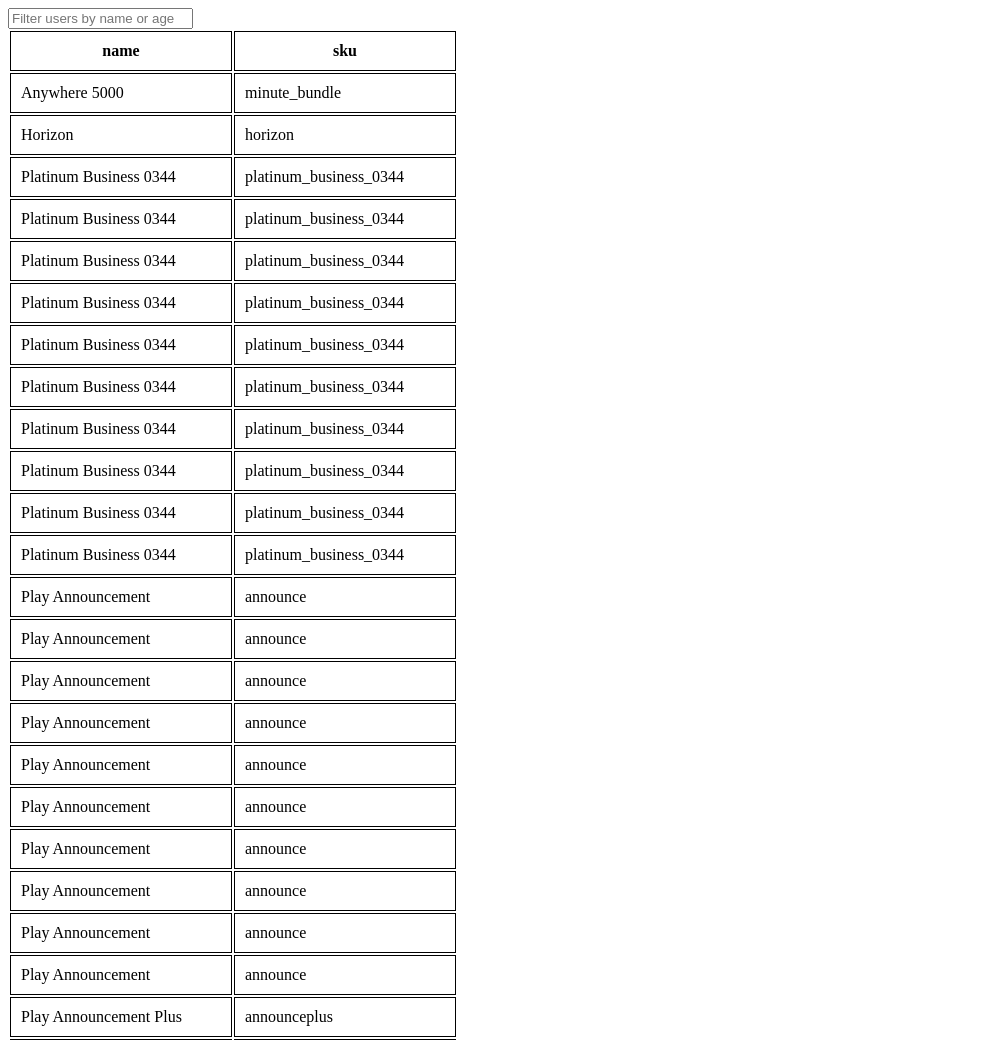
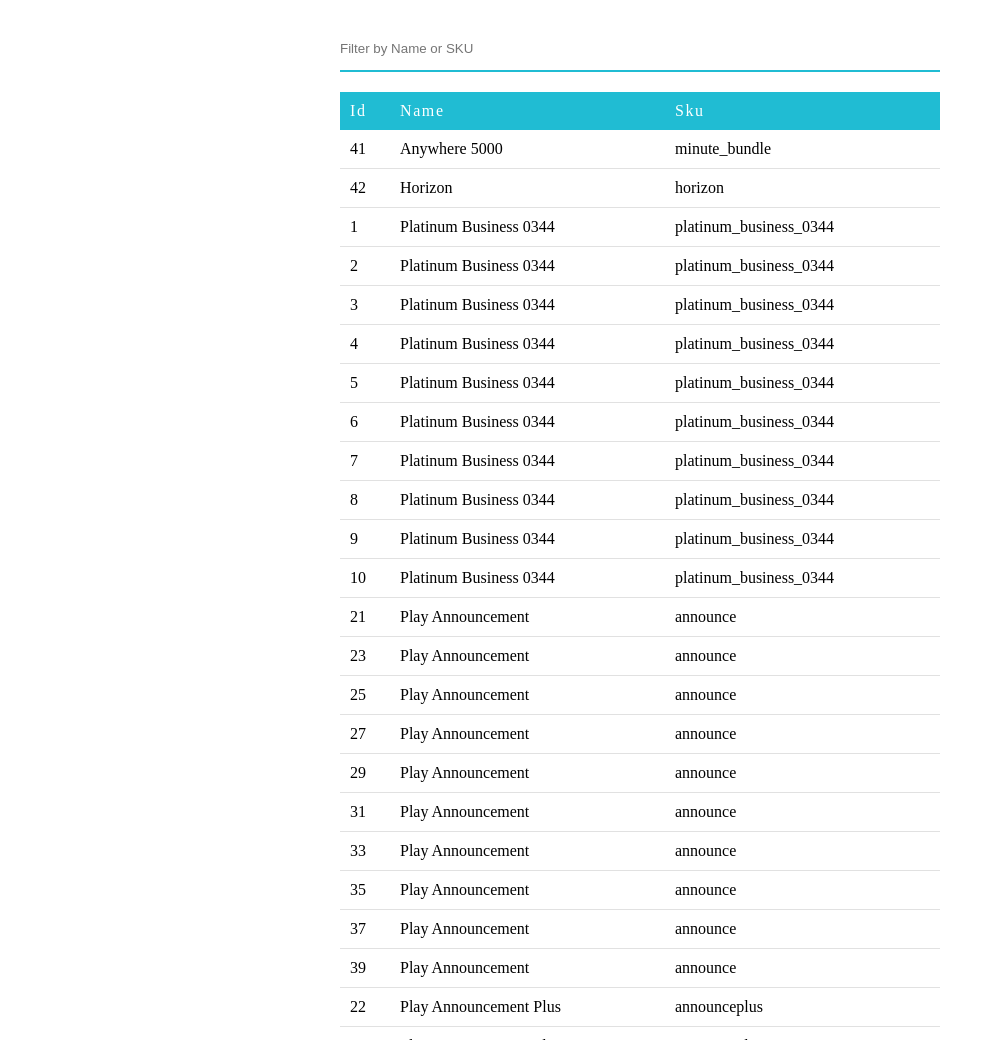
Before and after one commit to AlexK89/vue_table_app, a plain HTML site: page index.html in a window 1280 px wide. Shown: the top 1040 px of the page, without its empty margins (0-995 px from the left). Drawn offline with nearby package versions, Linux system fonts and the light colour scheme.

Commit message:
added stylings

```diff
--- a/index.html
+++ b/index.html
@@ -8,24 +8,25 @@
 </head>
 <body>
 
-<div id="table">
-	<input v-model="search" placeholder="Filter users by name or age">
-	<table>
-		<thead class="header">
-		<tr>
-			<th class="box" v-for="column in columns">
+<div id="table-container">
+	<input v-model="search" placeholder="Filter by Name or SKU" class="search">
+
+	<div class="table">
+		<div class="table__header">
+			<p class="table__header__column-name" v-for="column in columns">
 				<a @click="sortBy(column)">{{ column }}</a>
-			</th>
-		</tr>
-		</thead>
-		<tbody>
-		<tr v-for="item in filteredUsers">
-			<td class="box">{{ item.name }}</td>
-			<td class="box">{{ item.sku }}</td>
-		</tr>
-		</tbody>
-	</table>
+			</p>
+		</div>
+		<div class="table__body">
+			<div class="table__body__row" v-for="item in filteredUsers">
+				<p class="table__body__row__id">{{ item.id }}</p>
+				<p class="table__body__row__name">{{ item.name }}</p>
+				<p class="table__body__row__sku">{{ item.sku }}</p>
+			</div>
+		</div>
+	</div>
 </div>
+
 <script src="src/lodash.js"></script>
 <script src="src/vue.js"></script>
 <script src="https://unpkg.com/axios/dist/axios.min.js"></script>
--- a/src/main.js
+++ b/src/main.js
@@ -1,13 +1,14 @@
 new Vue({
-	el: '#table',
+	el: '#table-container',
 	data: {
 		sortKey: 'name',
 		reverse: false,
 		search: '',
-		columns: ['name', 'sku'],
+		columns: ['id', 'name', 'sku'],
 		dataArray: []
 	},
 	mounted() {
+		//AJAx request
 		axios
 			.get('./src/data.json')
 			.then(response => {
@@ -15,19 +16,23 @@ new Vue({
 			})
 	},
 	computed: {
-		orderedUsers: function () {
-			if(!this.reverse) {
+		// Sort items
+		orderedUsers() {
+			if (!this.reverse) {
 				return _.orderBy(this.dataArray, this.sortKey, 'asc')
 			}
 			return _.orderBy(this.dataArray, this.sortKey, 'desc')
 		},
-		filteredUsers: function () {
+
+		// Filter items
+		filteredUsers() {
 			return this.orderedUsers.filter((user) => {
 				return user.name.toLowerCase().indexOf(this.search.toLowerCase()) !== -1 || user.sku.indexOf(this.search) !== -1
 			})
 		}
 	},
 	methods: {
+		// Define sorting order
 		sortBy(sortKey) {
 			this.reverse = (this.sortKey == sortKey) ? !this.reverse : false;
 			this.sortKey = sortKey;
--- a/style/styles.css
+++ b/style/styles.css
@@ -1,10 +1,89 @@
-#table {
+* {
+	box-sizing: border-box;
+}
+
+p {
+	margin: 0;
+}
+#table-container {
 	width: 90%;
 	max-width: 600px;
+	margin: 0 auto;
+	overflow: hidden;
 }
 
-.box {
-	width: 200px;
-	border: 1px solid black;
+
+/*=========================*/
+/*Table Input*/
+/*=========================*/
+.search {
+	width: 100%;
+	border: none;
+	border-bottom: 2px solid #20bcd3;
+	margin: 1.5em 0;
+	padding: 1em 0;
+	outline: none;
+}
+
+.search:focus {
+	border-bottom: 2px solid #177d8d;
+}
+
+.table {
+	width: 100%;
+}
+
+/*=========================*/
+/*Table Header*/
+/*=========================*/
+.table__header {
+	display: flex;
+	background-color: #20bcd3;
+	color: #ffffff;
+}
+
+.table__header__column-name {
+	width: calc(50% - 25px);
+	text-transform: capitalize;
+	letter-spacing: 0.1em;
+}
+
+.table__header__column-name:first-child {
+	width: 50px;
+}
+
+.table__header__column-name a {
+	display: block;
+	height: 100%;
 	padding: 10px;
+	cursor: pointer;
+	transition: .3s;
 }
+
+.table__header__column-name a:hover {
+	background-color: #177d8d;
+}
+
+/*=========================*/
+/*Table Body*/
+/*=========================*/
+.table__body {
+
+}
+
+.table__body__row {
+	display: flex;
+	justify-content: space-between;
+	border-bottom: 1px solid #e1e1e1;
+}
+
+.table__body__row__id {
+	padding: 10px;
+	width: 50px;
+}
+
+.table__body__row__name,
+.table__body__row__sku {
+	padding: 10px;
+	width: calc(50% - 25px);
+}
```
